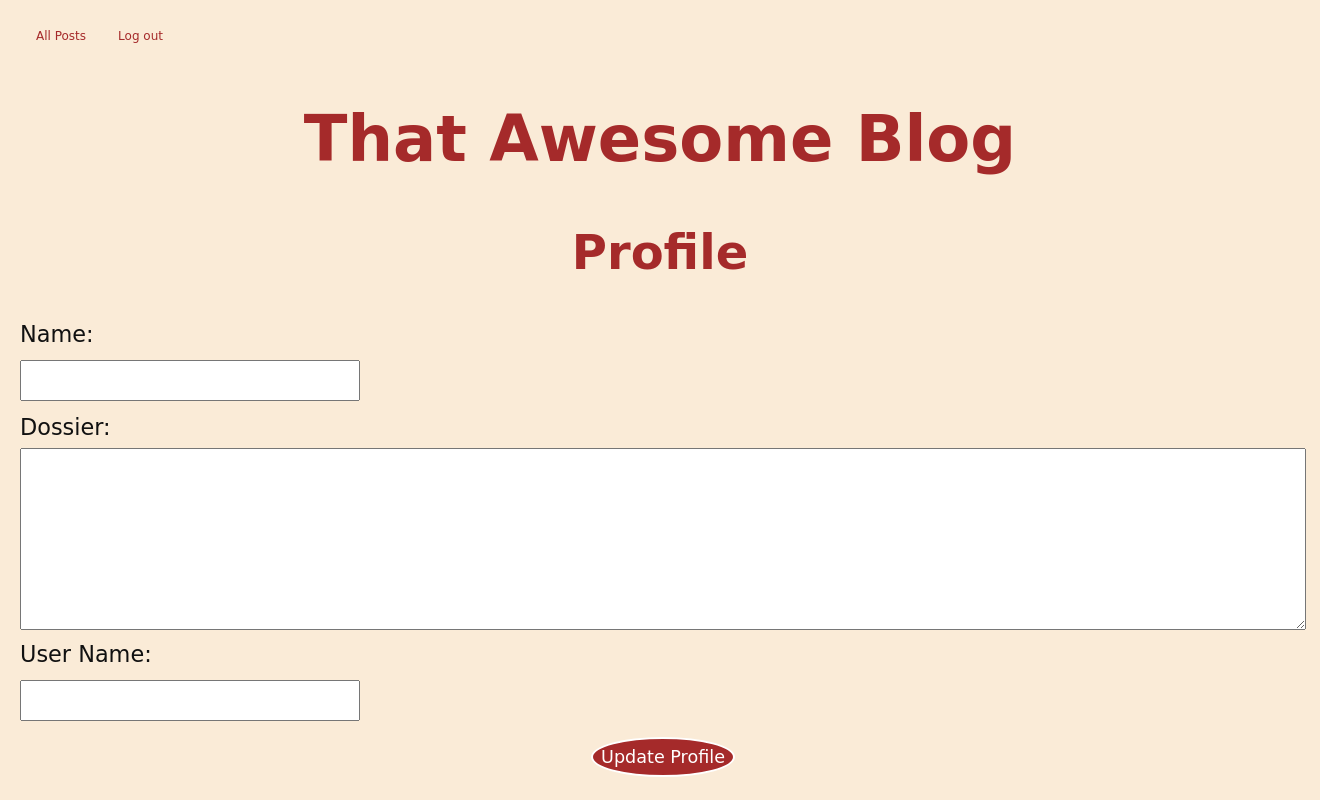
After one commit to 56phil/blogz, a Python web app: template templates/profile.html in a window 1320 px wide. The commit adds this page. Run offline with Jinja, Linux system fonts and the light colour scheme; the template is opened without the code that fills it, so the values that code supplies are empty.

Commit message:
done with phase 2

```diff
--- a/css/blogz.css
+++ b/css/blogz.css
@@ -42,14 +42,29 @@ html {
 input {
   width:20rem;
   font-size:1.1rem;
-  padding:2px;
+  margin:.7rem auto;
+  padding:.5rem;
+  text-align:left;
+}
+
+input[type=submit] {
+  background-color:brown;
+  border:2px solid white;
+  border-radius:99%;
+  color:white;
+  display:block;
+  font-family:cursive;
+  font-size:1.1rem;
+  margin:.3rem auto;
+  text-align:left;
+  width:9rem;
 }
 
 label {
   display:block;
   font-family:cursive;
   font-size: 1.4rem;
-  margin:1rem;
+  margin:.1rem 0;
 }
 
 label + label {
@@ -61,8 +76,9 @@ p {
 }
 
 textarea {
+  font-size:1.2rem;
   height:11rem;
-  font-size:1.2rem;
+  margin:.4rem auto;
   width:80rem;
 }
 
@@ -104,6 +120,12 @@ li a:hover {
 #prev {
   position:relative;
   top:0;
+}
+
+.active {
+  color:#555;
+  font-size:110%;
+  font-weight:bold;
 }
 
 .error {
@@ -159,6 +181,12 @@ li a:hover {
   margin-top:5px;
 }
 
+.profile {
+  color:#555;
+  font-size:1.5rem;
+  margin:1rem auto;
+}
+
 .submit {
   background:brown;
   border:2px solid white;
--- a/templates/base.html
+++ b/templates/base.html
@@ -10,14 +10,24 @@
       <li><a href="/logout">Log out</a></li>
     </ul>
     {% if users  %}
-      <ul>
+      <label for='entries'>Entries:</label>
+      <ul id='entries'>
         {% for user in users %}
-          <li><a href="/blogz?user={{user.username}}">{{user.username}}</a></li>
+          {% if user.username == active_user.username %}
+            <li><a href="/blogz?user={{user.username}}"><span class='active'>{{user.username}}</span></a></li>
+          {% else %}
+            <li><a href="/blogz?user={{user.username}}">{{user.username}}</a></li>
+          {% endif %}
         {% endfor %}
       </ul>
-      <ul>
+      <label for='profiles'>Profiles:</label>
+      <ul id='profiles'>
         {% for user in users %}
-          <li><a href="/blogz/{{user.username}}/profile">{{user.username}}</a></li>
+          {% if user.username == active_user.username %}
+          <li><a href="/blogz/{{user.username}}/profile"><span class='active'>{{user.username}}</span></a></li>
+          {% else %}
+            <li><a href="/blogz/{{user.username}}/profile">{{user.username}}</a></li>
+          {% endif %}
         {% endfor %}
       </ul>
     {% endif %}
--- /dev/null
+++ b/templates/profile.html
@@ -0,0 +1,30 @@
+{% extends "base.html" %}
+{% block content %}
+<h2>Profile</h2>
+{% if requested_user.username == active_user.username %}
+  <form method='post'>
+    <label for='name'>Name:</label>
+    <input type='text' name='name' id='name' value='{{profile.name}}'/>
+    <label for='about'>Dossier:</label>
+    <textarea name='about' id='about'>{{profile.about}}</textarea>
+    <label for='username'>User Name:</label>
+    <input type='text' name='username' id='username' value='{{profile.owner.username}}'/>
+    <input type='submit' value='Update Profile' />
+  </form>
+{% else %}
+  <table class='profile'>
+    <tr>
+      <td>Name:</td>
+      <td>{{profile.name}}</td>
+    </tr>
+    <tr>
+      <td>About:</td>
+      <td>{{profile.about}}</td>
+    </tr>
+    <tr>
+      <td>User name:</td>
+      <td>{{profile.owner.username}}</td>
+    </tr>
+  </table>
+{% endif %}
+{% endblock %}
```
Also changed, not shown: main.py (+68 -25 lines).
